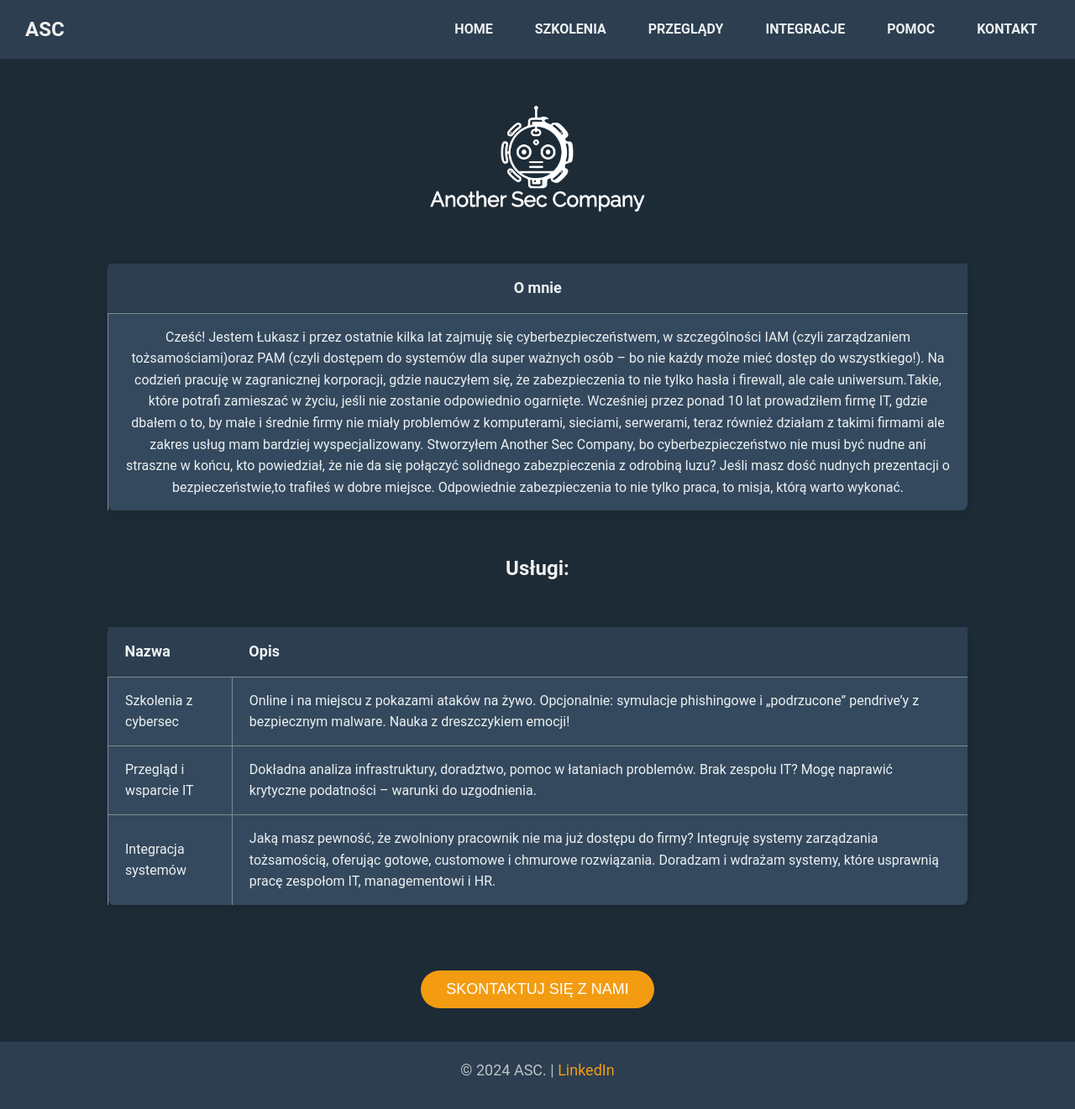
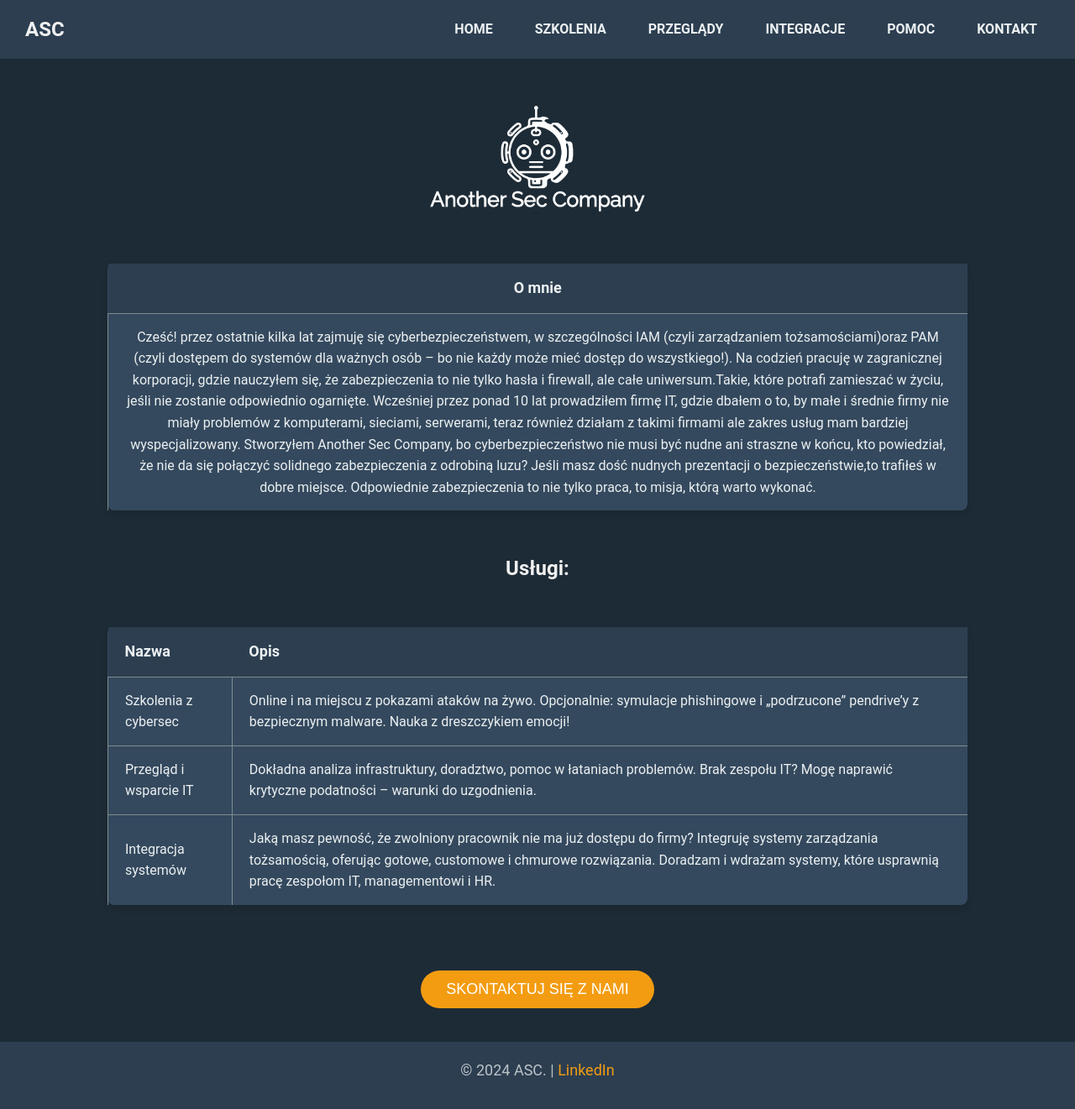
Before and after one commit to dadmins1984/Web, a Jekyll site: the page built from index.md, in a window 1280 px wide and 1321 px high. Shown: the whole window at 84% size. Built offline with Jekyll 4.4.1, drawn with Linux system fonts in a browser that asks for light colours.

Commit message:
fdsafsad

```diff
--- a/index.md
+++ b/index.md
@@ -7,7 +7,7 @@ title: "Main."
 
 | **O mnie** |
 |:----------:|
-|Cześć! Jestem Łukasz i przez ostatnie kilka lat zajmuję się cyberbezpieczeństwem, w szczególności IAM (czyli zarządzaniem tożsamościami)oraz PAM (czyli dostępem do systemów dla super ważnych osób – bo nie każdy może mieć dostęp do wszystkiego!). Na codzień pracuję w zagranicznej korporacji, gdzie nauczyłem się, że zabezpieczenia to nie tylko hasła i firewall, ale całe uniwersum.Takie, które potrafi zamieszać w życiu, jeśli nie zostanie odpowiednio ogarnięte. Wcześniej przez ponad 10 lat prowadziłem firmę IT, gdzie dbałem o to, by małe i średnie firmy nie miały problemów z komputerami, sieciami, serwerami, teraz również działam z takimi firmami ale zakres usług mam bardziej wyspecjalizowany. Stworzyłem Another Sec Company, bo cyberbezpieczeństwo nie musi być nudne ani straszne w końcu, kto powiedział, że nie da się połączyć solidnego zabezpieczenia z odrobiną luzu? Jeśli masz dość nudnych prezentacji o bezpieczeństwie,to trafiłeś w dobre miejsce. Odpowiednie zabezpieczenia to nie tylko praca, to misja, którą warto wykonać.|
+|Cześć! przez ostatnie kilka lat zajmuję się cyberbezpieczeństwem, w szczególności IAM (czyli zarządzaniem tożsamościami)oraz PAM (czyli dostępem do systemów dla ważnych osób – bo nie każdy może mieć dostęp do wszystkiego!). Na codzień pracuję w zagranicznej korporacji, gdzie nauczyłem się, że zabezpieczenia to nie tylko hasła i firewall, ale całe uniwersum.Takie, które potrafi zamieszać w życiu, jeśli nie zostanie odpowiednio ogarnięte. Wcześniej przez ponad 10 lat prowadziłem firmę IT, gdzie dbałem o to, by małe i średnie firmy nie miały problemów z komputerami, sieciami, serwerami, teraz również działam z takimi firmami ale zakres usług mam bardziej wyspecjalizowany. Stworzyłem Another Sec Company, bo cyberbezpieczeństwo nie musi być nudne ani straszne w końcu, kto powiedział, że nie da się połączyć solidnego zabezpieczenia z odrobiną luzu? Jeśli masz dość nudnych prezentacji o bezpieczeństwie,to trafiłeś w dobre miejsce. Odpowiednie zabezpieczenia to nie tylko praca, to misja, którą warto wykonać.|
 
 
 ## Usługi:
```
